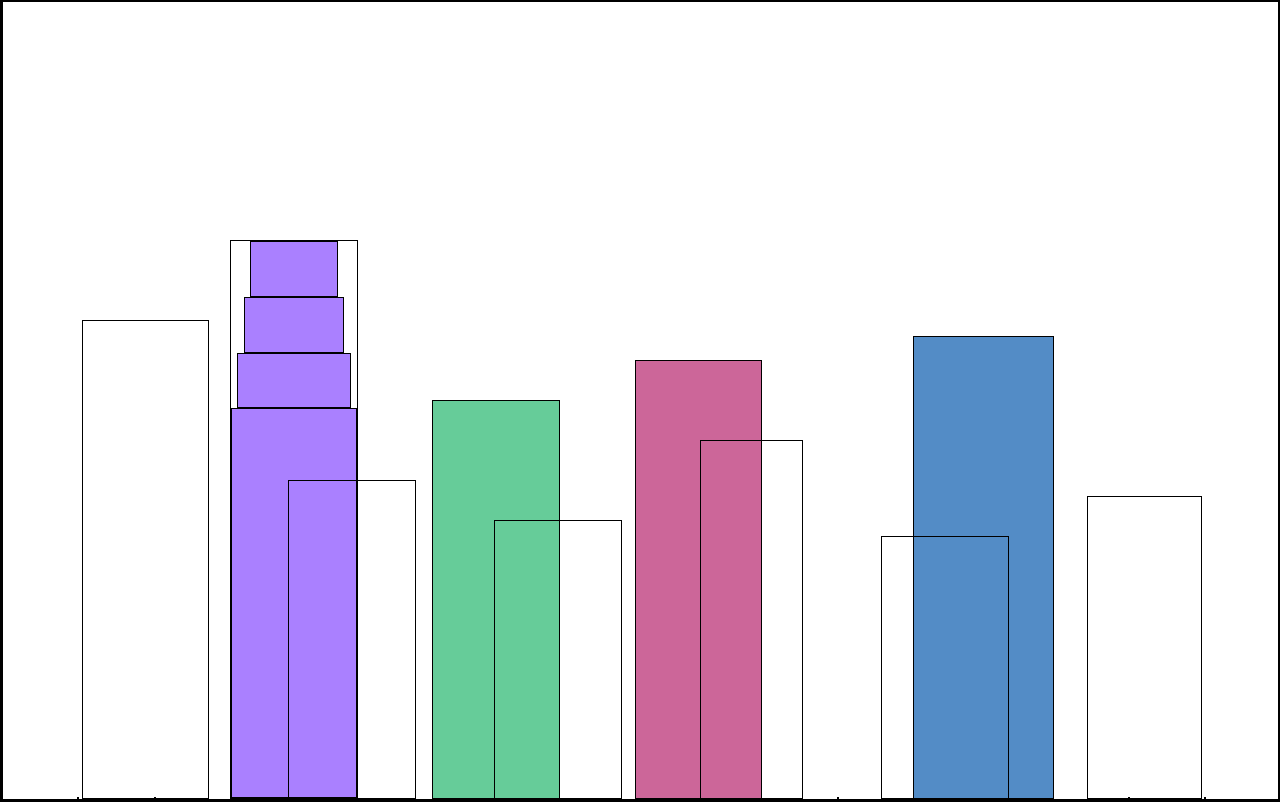
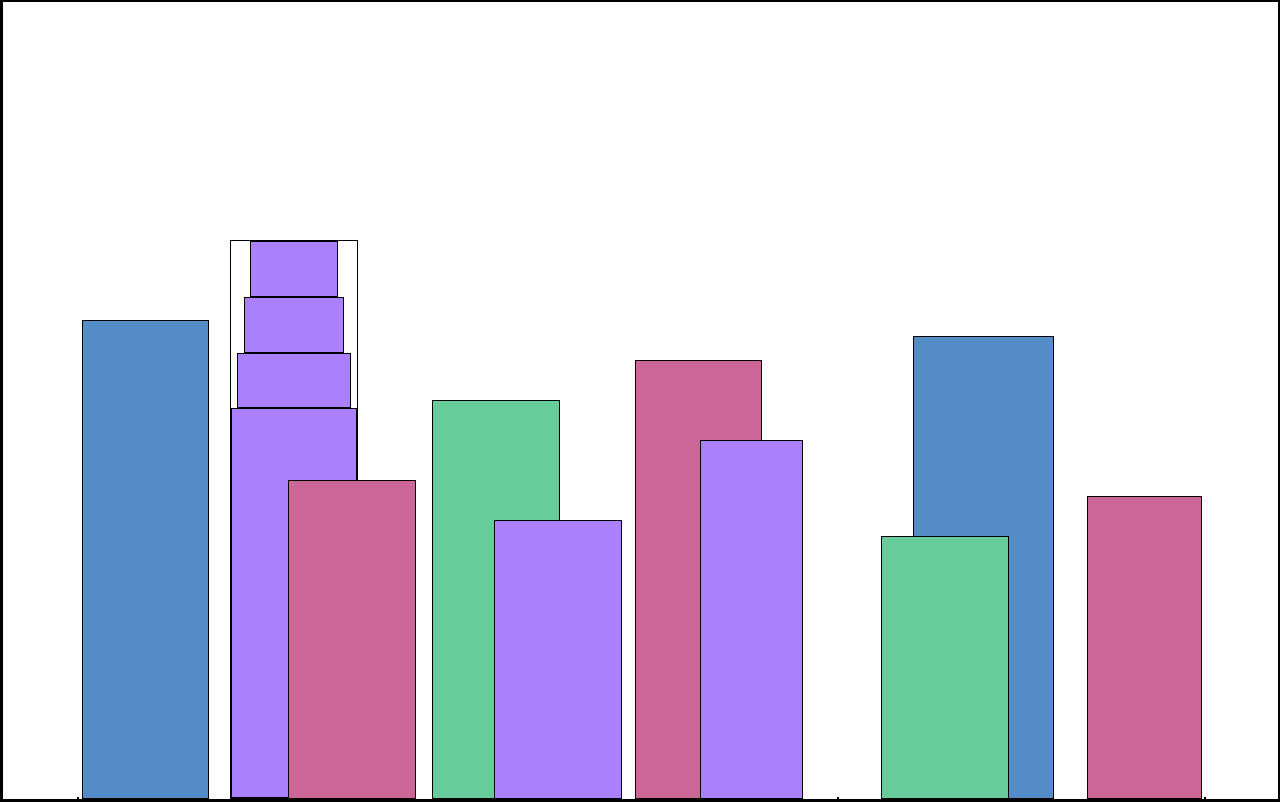
Before and after one commit to csant510/Build-a-city-skyline, a plain HTML site: page index.html in a window 1280 px wide. Drawn offline with Linux system fonts and the light colour scheme.

Commit message:
Update styles.css

```diff
--- a/styles.css
+++ b/styles.css
@@ -75,30 +75,37 @@ body{
 .fb1 {
                  width: 10%;
                  height: 60%;
+                 background-color: var(--building-color4);
 }
 
 .fb2 {
                  width: 10%;
                  height: 40%;
+                 background-color: var(--building-color3);
 }
 
 .fb3 {
 
                  width: 10%;
                  height: 35%;
+                 background-color: var(--building-color1);
 }
 
 .fb4 {
                  width: 8%;
                  height: 45%;
+                 background-color: var(--building-color1);
 }
 
 .fb5 {
                  width: 10%;
                  height: 33%;
+                 background-color: var(--building-color2);
+
 }
 
 .fb6 {
                  width: 9%;
                  height: 38%;
+                 background-color: var(--building-color3);
 }
```
